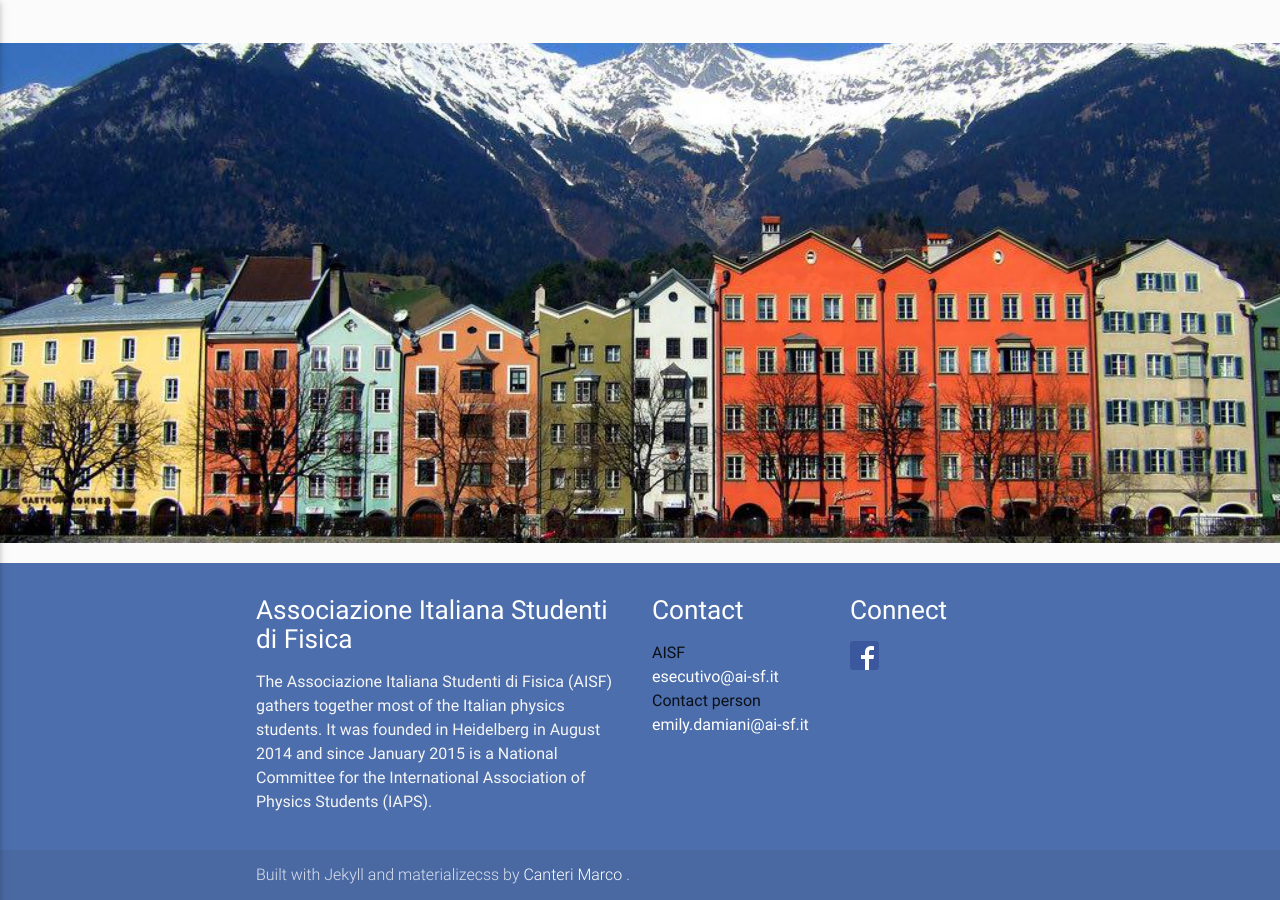
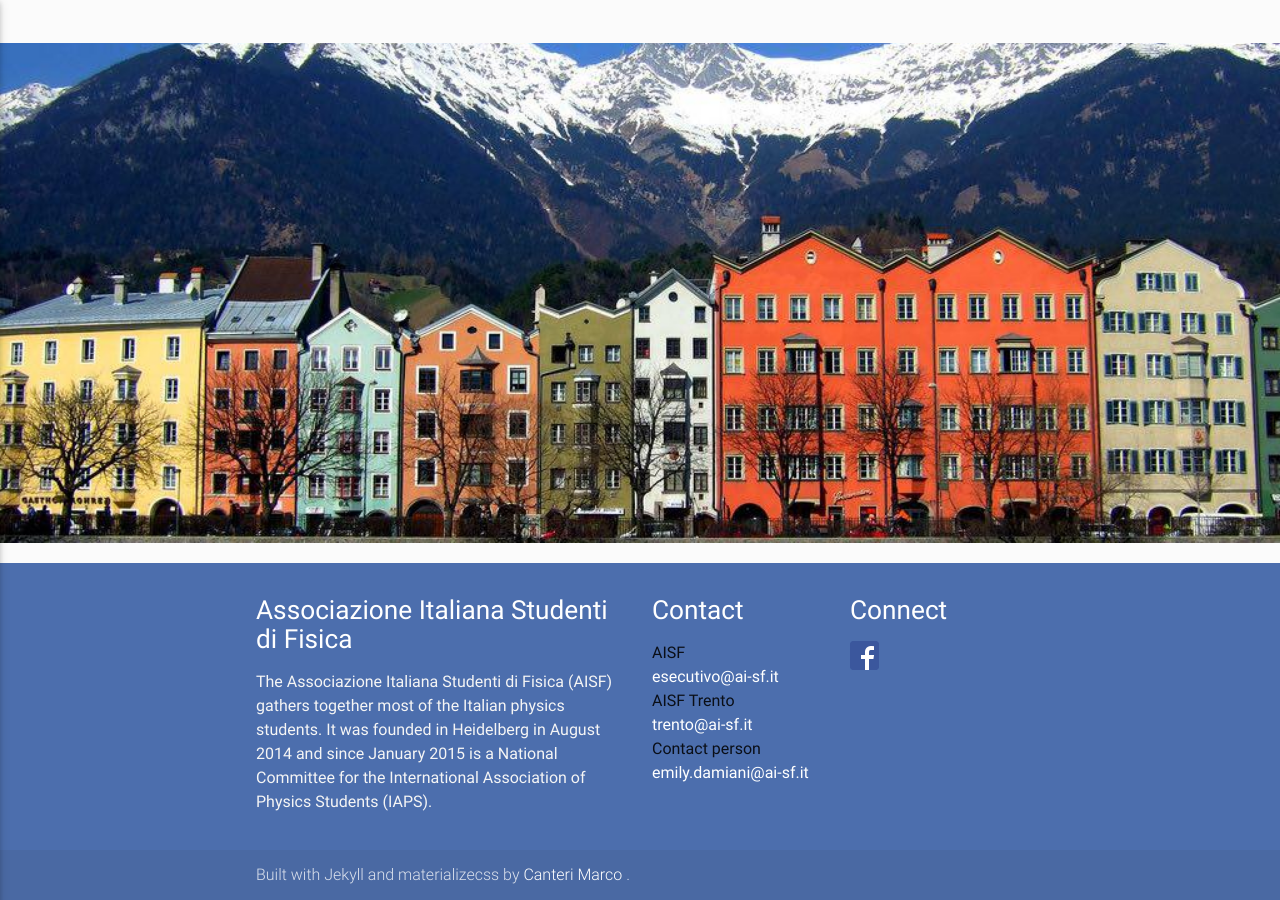
Before and after one commit to ai-sf/tiqit20, a Jekyll site: the page built from index.html, in a window 1280 px wide and 900 px high, scrolled down 1192 px. Built offline with Jekyll 4.4.1, drawn with Linux system fonts in a browser that asks for light colours; nearby versions of some CDN libraries.

Commit message:
Update footer.yml

```diff
--- a/_data/footer.yml
+++ b/_data/footer.yml
@@ -4,8 +4,11 @@ descr: The Associazione Italiana Studenti di Fisica (AISF) gathers together most
 contact:
   - name: AISF
     mail: esecutivo@ai-sf.it
+  - name: AISF Trento
+    mail: trento@ai-sf.it
   - name: Contact person
     mail: emily.damiani@ai-sf.it
+
 
 
 connect:
```
